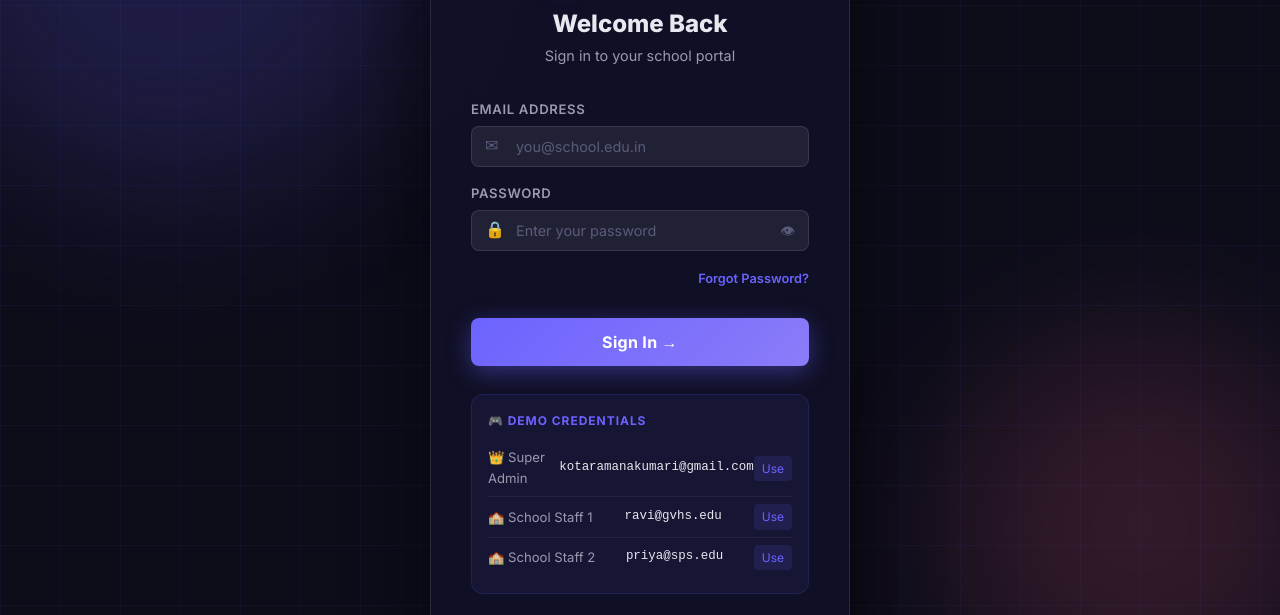
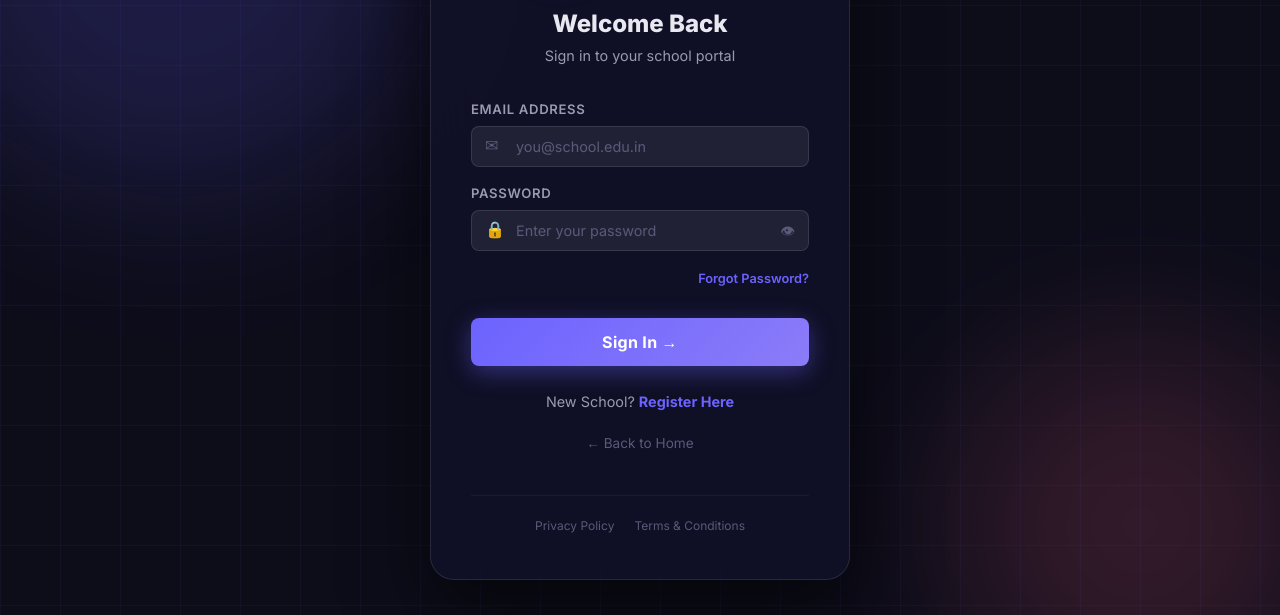
Before and after one commit to kotaramanakumari-sketch/nobleminds, a plain HTML site: page login.html in a window 1280 px wide. Shown: the part 175-790 px from the top of the page. Drawn offline with nearby package versions, Linux system fonts and the light colour scheme; no server answers.

Commit message:
Add files via upload

```diff
--- a/login.html
+++ b/login.html
@@ -189,25 +189,7 @@
       </button>
     </form>
 
-    <!-- Demo Credentials -->
-    <div class="demo-box">
-      <div class="demo-box-title">🎮 Demo Credentials</div>
-      <div class="demo-cred">
-        <span class="demo-role">👑 Super Admin</span>
-        <span class="demo-val">kotaramanakumari@gmail.com</span>
-        <span class="demo-use" onclick="fillDemo('kotaramanakumari@gmail.com','Admin@123')">Use</span>
-      </div>
-      <div class="demo-cred">
-        <span class="demo-role">🏫 School Staff 1</span>
-        <span class="demo-val">ravi@gvhs.edu</span>
-        <span class="demo-use" onclick="fillDemo('ravi@gvhs.edu','User@123')">Use</span>
-      </div>
-      <div class="demo-cred">
-        <span class="demo-role">🏫 School Staff 2</span>
-        <span class="demo-val">priya@sps.edu</span>
-        <span class="demo-use" onclick="fillDemo('priya@sps.edu','User@123')">Use</span>
-      </div>
-    </div>
+
 
     <div style="margin-top: 24px; text-align: center; font-size: 0.9rem; color: var(--clr-text-2);">
       New School? <a href="register.html" style="color: var(--clr-primary); font-weight: 700;">Register Here</a>
@@ -264,12 +246,7 @@
     pwdInput.type = pwdInput.type === 'password' ? 'text' : 'password';
   });
 
-  // Fill demo credentials
-  function fillDemo(email, pwd) {
-    document.getElementById('login-email').value = email;
-    document.getElementById('login-password').value = pwd;
-    document.getElementById('login-email').focus();
-  }
+
 
   // Login form submit
   document.getElementById('login-form').addEventListener('submit', async e => {
```
